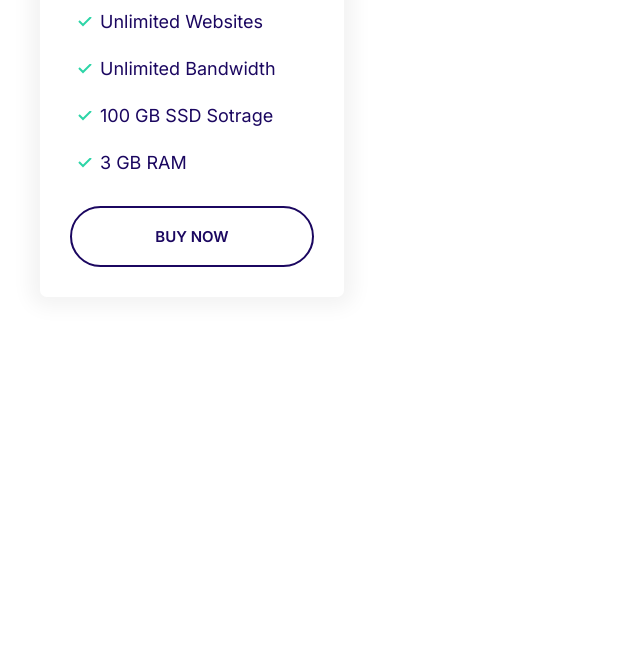
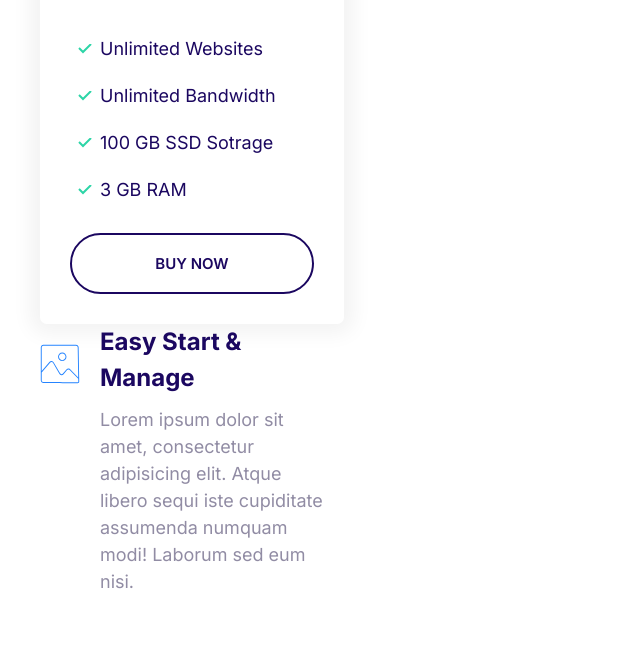
Before and after one commit to mohbayati/sample, a plain HTML site: page index.html in a window 1280 px wide. Shown: the part 232-885 px from the top of the page, without its empty margins (0-640 px from the left). Before the commit the page ends 800 px from the top, so only its background shows below. Drawn offline with Linux system fonts and the light colour scheme.

Commit message:
Built Media

```diff
--- a/CSS/styles.css
+++ b/CSS/styles.css
@@ -360,3 +360,15 @@ a {
     font-size: 1.7rem;
   }
 }
+.media {
+  display: flex;
+}
+.media__image {
+  margin-top: 2rem;
+}
+.medio__body {
+  margin: 0px 2rem;
+}
+.medio__title {
+  margin-top: 0px;
+}
--- a/index.html
+++ b/index.html
@@ -20,7 +20,7 @@
             <h3 class="plan__name">Entry</h3>
             <span class="plan__price">$14</span>
             <span class="plan__billing-cycle">/month</span>
-            <span class="badge badge--secondary badge--small">10% OFF</span>
+            <span class="badge badge--secondary badge--small">10% OFF</span>x`
             <span class="plan__description">East start on the cloud</span>
           </header>
           <div class="card__body">
@@ -35,6 +35,18 @@
         </div>
       </div>
 
+      <div class="media">
+        <div class="media__image">
+          <svg class="icon icon--primary">
+            <use xlink:href="images/sprite.svg#snap"></use>
+          </svg>
+        </div>
+        <div class="medio__body">
+          <h3 class="medio__title">Easy Start & Manage</h3>
+          <p>Lorem ipsum dolor sit amet, consectetur adipisicing elit. Atque libero sequi iste cupiditate assumenda numquam modi! Laborum sed eum nisi.</p>
+        </div>
+      </div>
+
     </div>
   </body>
 </html>
```
